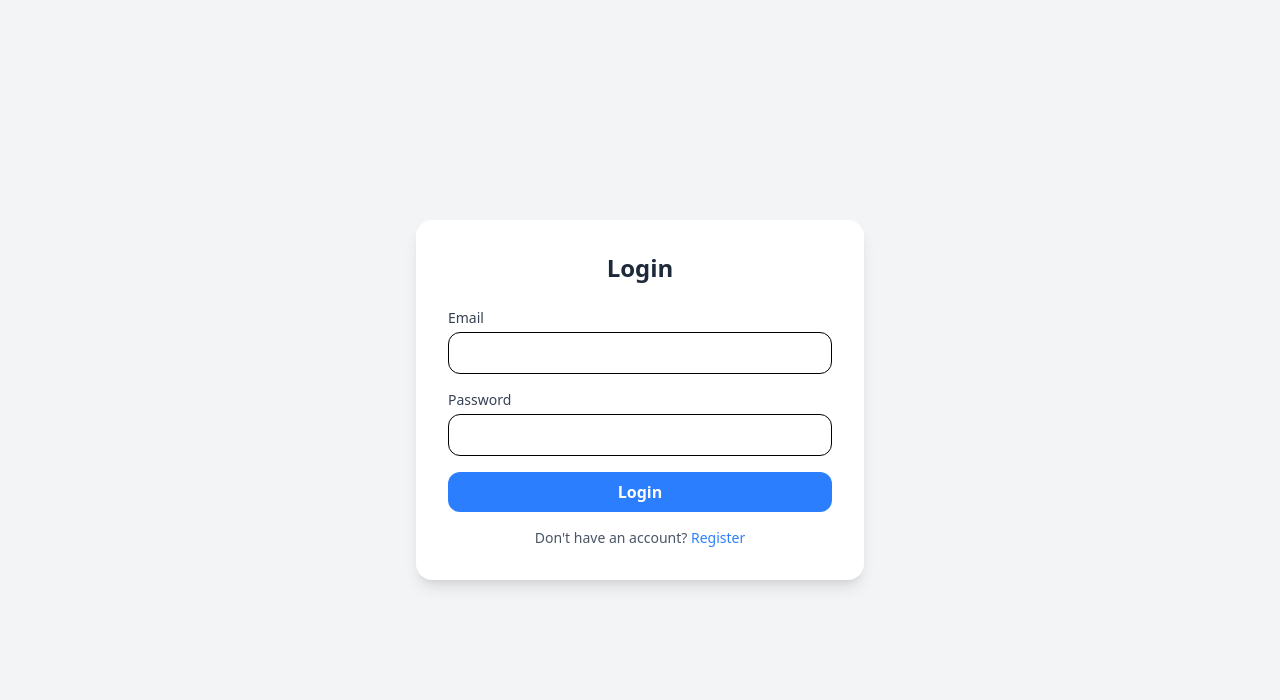
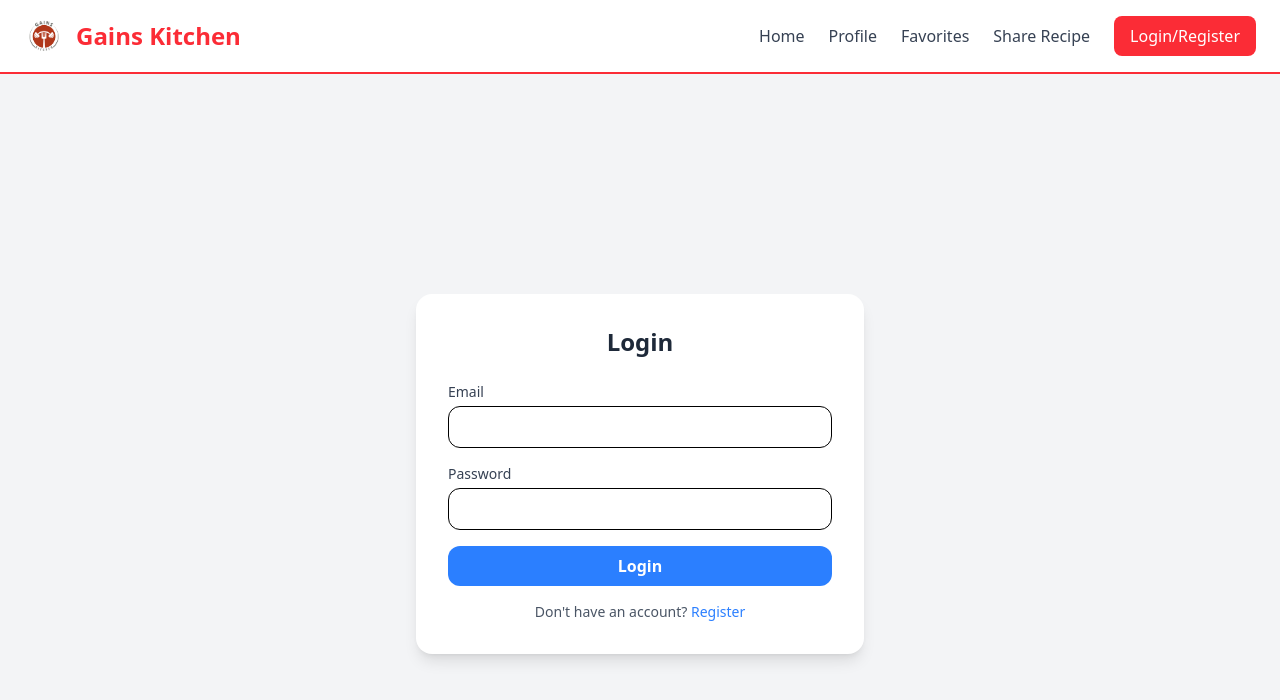
Before and after one commit to B10-Stiti/Gains-Kitchen, a React (Vite) app in the folder client/: page /auth in a window 1280 px wide. Shown: the top 700 px of the page. Built offline with nearby package versions, Linux system fonts and the light colour scheme.

Commit message:
feat(header): add header component and integrate it across all pages

```diff
--- a/client/src/App.jsx
+++ b/client/src/App.jsx
@@ -4,17 +4,17 @@ import ShareRecipe from "./pages/ShareRecipe";
 import AuthForm from "./pages/AuthForm";
 import Profile from "./pages/Profile";
 import Favorites from "./pages/Favorites";
-import Recipes from "./pages/Recipes";
 import { AuthProvider } from "./context/AuthContext";
+import Header from "./components/Header";
 function App() {
   return (
     <AuthProvider>
       <Routes>
+        <Route path="/header" element={<Header showSearch={false} />} />
         <Route path="/auth" element={<AuthForm />} />
         <Route path="/profile" element={<Profile />} />
         <Route path="/share-recipe" element={<ShareRecipe />} />
         <Route path="/favorites" element={<Favorites />} />
-        <Route path="/recipes" element={<Recipes />} />
       </Routes>
     </AuthProvider>
   );
--- /dev/null
+++ b/client/src/components/Header.jsx
@@ -0,0 +1,147 @@
+import React, { useContext, useState } from "react";
+import { AuthContext } from "../context/AuthContext";
+
+const Header = ({ onSearch, showSearch }) => {
+  const { userId, logout } = useContext(AuthContext);
+  const [SearchData, setSearchData] = useState({
+    searchText: "",
+    recipeType: "",
+    fitnessGoal: "",
+  });
+
+  const fitnessGoals = ["Bulking", "Cutting", "Maintenance", "Muscle Gain"];
+  const recipeTypes = [
+    "Breakfast",
+    "Lunch",
+    "Snack",
+    "Dinner",
+    "Pre-Workout",
+    "Post-Workout",
+    "Dessert",
+  ];
+
+  const handleChange = (e) => {
+    const { name, value } = e.target;
+    setSearchData((prev) => ({ ...prev, [name]: value }));
+  };
+
+  return (
+    <header className="bg-white shadow-md border-b-2 border-red-500">
+      {/* Top bar: Logo + Nav */}
+      <div className="flex items-center justify-between max-w-7xl mx-auto px-6 py-4">
+        {/* Logo + Title */}
+        <a href="/" className="flex items-center space-x-3">
+          <img src="/logo.png" alt="Logo" className="h-10 w-10" />
+          <h1 className="text-2xl font-bold text-red-500"> Gains Kitchen </h1>
+        </a>
+
+        {/* Navigation Links */}
+        <nav className="flex items-center space-x-6">
+          <a
+            href= "/"
+            className="text-gray-700 hover:text-green-500 transition-colors"
+          >
+            Home
+          </a>
+          <a
+            href={userId ? "/profile" : "/auth"}
+            className="text-gray-700 hover:text-green-500 transition-colors"
+          >
+            Profile
+          </a>
+          <a
+            href={userId ? "/favorites" : "/auth"}
+            className="text-gray-700 hover:text-green-500 transition-colors"
+          >
+            Favorites
+          </a>
+          <a
+            href={userId ? "/share-recipe" : "/auth"}
+            className="text-gray-700 hover:text-green-500 transition-colors"
+          >
+            Share Recipe
+          </a>
+
+          {userId ? (
+            <button
+              onClick={logout}
+              className="bg-red-500 hover:bg-red-600 px-4 py-2 rounded-lg text-white transition-colors"
+            >
+              Logout
+            </button>
+          ) : (
+            <a
+              href="/auth"
+              className="bg-red-500 hover:bg-red-600 px-4 py-2 rounded-lg text-white transition-colors"
+            >
+              Login/Register
+            </a>
+          )}
+        </nav>
+      </div>
+      {/* Search Form */}
+      {showSearch && (
+        <form
+          onSubmit={(e) => {
+            e.preventDefault();
+            onSearch(SearchData);
+          }}
+          className="flex items-center space-x-3 max-w-7xl mx-auto px-6 py-3 border-t"
+        >
+          {/* Search Bar */}
+          <input
+            type="text"
+            value={SearchData.searchText}
+            name="searchText"
+            onChange={handleChange}
+            placeholder="Search for Recipe..."
+            className="px-3 py-2 rounded-lg border border-gray-300 focus:outline-none focus:ring-2 focus:ring-green-500 w-64 text-gray-900"
+          />
+
+          {/* Recipe Type */}
+          <select
+            value={SearchData.recipeType}
+            name="recipeType"
+            onChange={handleChange}
+            className="px-3 py-2 rounded-lg border border-gray-300 focus:outline-none focus:ring-2 focus:ring-green-500 text-gray-900"
+          >
+            <option value="" disabled>
+              Recipe Type
+            </option>
+            {recipeTypes.map((type, idx) => (
+              <option value={type} key={idx}>
+                {type}
+              </option>
+            ))}
+          </select>
+
+          {/* Fitness Goal */}
+          <select
+            value={SearchData.fitnessGoal}
+            name="fitnessGoal"
+            onChange={handleChange}
+            className="px-3 py-2 rounded-lg border border-gray-300 focus:outline-none focus:ring-2 focus:ring-green-500 text-gray-900"
+          >
+            <option value="" disabled>
+              Fitness Goal
+            </option>
+            {fitnessGoals.map((goal, idx) => (
+              <option value={goal} key={idx}>
+                {goal}
+              </option>
+            ))}
+          </select>
+
+          <button
+            type="submit"
+            className="bg-red-500 hover:bg-red-600 text-white px-4 py-2 rounded-lg transition-colors"
+          >
+            Search
+          </button>
+        </form>
+      )}
+    </header>
+  );
+};
+
+export default Header;
--- a/client/src/pages/AuthForm.jsx
+++ b/client/src/pages/AuthForm.jsx
@@ -1,5 +1,7 @@
 import React, { useContext, useState } from "react";
 import { AuthContext } from "../context/AuthContext";
+import Header from "../components/Header";
+
 const AuthForm = () => {
   const { login } = useContext(AuthContext);
   const [isLogin, setIsLogin] = useState(true);
@@ -60,6 +62,8 @@ const AuthForm = () => {
   };
 
   return (
+    <>
+      <Header showSearch={false} />
     <div className="flex justify-center items-center min-h-screen bg-gray-100">
       <div className="w-full max-w-md bg-white p-8 rounded-2xl shadow-lg">
         <h2 className="text-2xl font-bold mb-6 text-center text-gray-800">
@@ -137,6 +141,7 @@ const AuthForm = () => {
         </p>
       </div>
     </div>
+    </>
   );
 };
 
--- a/client/src/pages/Favorites.jsx
+++ b/client/src/pages/Favorites.jsx
@@ -1,6 +1,8 @@
 import React, { useEffect, useState, useContext } from "react";
 import RecipeCard from "../components/RecipeCard";
 import { AuthContext } from "../context/AuthContext";
+import Header from "../components/Header";
+
 const Favorites = () => {
   const [userFavorites, setUserFavorites] = useState([]);
   const { userId } = useContext(AuthContext);
@@ -33,6 +35,8 @@ const Favorites = () => {
   }
 
   return (
+    <>
+    <Header showSearch={false} />
     <section className="bg-gray-300 text-gray-900 min-h-[calc(100vh-160px)] px-4 sm:px-8 py-8">
       <div className="max-w-7xl mx-auto">
         <h1 className="text-3xl font-bold mb-6">
@@ -54,6 +58,7 @@ const Favorites = () => {
         </div>
       </div>
     </section>
+    </>
   );
 };
 
--- a/client/src/pages/Profile.jsx
+++ b/client/src/pages/Profile.jsx
@@ -3,6 +3,7 @@ import ProfileHeader from "../components/ProfileHeader";
 import ProfileEditForm from "../components/ProfileEditForm";
 import RecipeCard from "../components/RecipeCard";
 import { AuthContext } from "../context/AuthContext";
+import Header from "../components/Header";
 
 const Profile = () => {
   const { userId } = useContext(AuthContext);
@@ -63,6 +64,8 @@ const Profile = () => {
   }, []);
 
   return (
+    <>
+    <Header showSearch={false} />
     <div className="max-w-7xl mx-auto mt-8 px-4">
       {isEditing ? (
         <ProfileEditForm
@@ -91,6 +94,7 @@ const Profile = () => {
         )}
       </div>
     </div>
+    </>
   );
 };
 
--- a/client/src/pages/Recipes.jsx
+++ /dev/null
@@ -1,36 +0,0 @@
-import React, { useEffect, useState } from "react";
-import RecipeCard from "../components/RecipeCard";
-
-const Recipes = () => {
-  const [recipes, setRecipes] = useState([]);
-  useEffect(() => {
-    const fetchData = async () => {
-      const url = "/api/recipes";
-      const res = await fetch(url, {
-        method: "GET",
-        headers: { "Content-Type": "application/json" },
-      });
-      const rep = await res.json();
-      console.log(rep);
-      if (!res.ok) {
-        console.error("Error:", res.status, res.statusText);
-        return;
-      }
-      setRecipes(rep.data);
-    };
-    fetchData();
-  }, []);
-  return (
-    <div>
-      {recipes.map((recipe) => (
-        <RecipeCard
-          key={recipe._id}
-          recipe={recipe}
-          // isFavorite={userFavorites.includes(recipe._id)}
-        />
-      ))}
-    </div>
-  );
-};
-
-export default Recipes;
--- a/client/src/pages/ShareRecipe.jsx
+++ b/client/src/pages/ShareRecipe.jsx
@@ -1,5 +1,6 @@
 import React, { useState, useContext } from "react";
 import { AuthContext } from "../context/AuthContext";
+import Header from "../components/Header";
 
 const ShareRecipe = () => {
   const { userId } = useContext(AuthContext);
@@ -112,6 +113,8 @@ const ShareRecipe = () => {
   };
 
   return (
+    <>
+    <Header showSearch={false} />
     <div className="border border-gray-200 rounded-md p-6 bg-gray-100 shadow max-w-2xl mx-auto mt-6">
       <form
         onSubmit={handleSubmit}
@@ -249,6 +252,7 @@ const ShareRecipe = () => {
         </button>
       </form>
     </div>
+    </>
   );
 };
 
```
